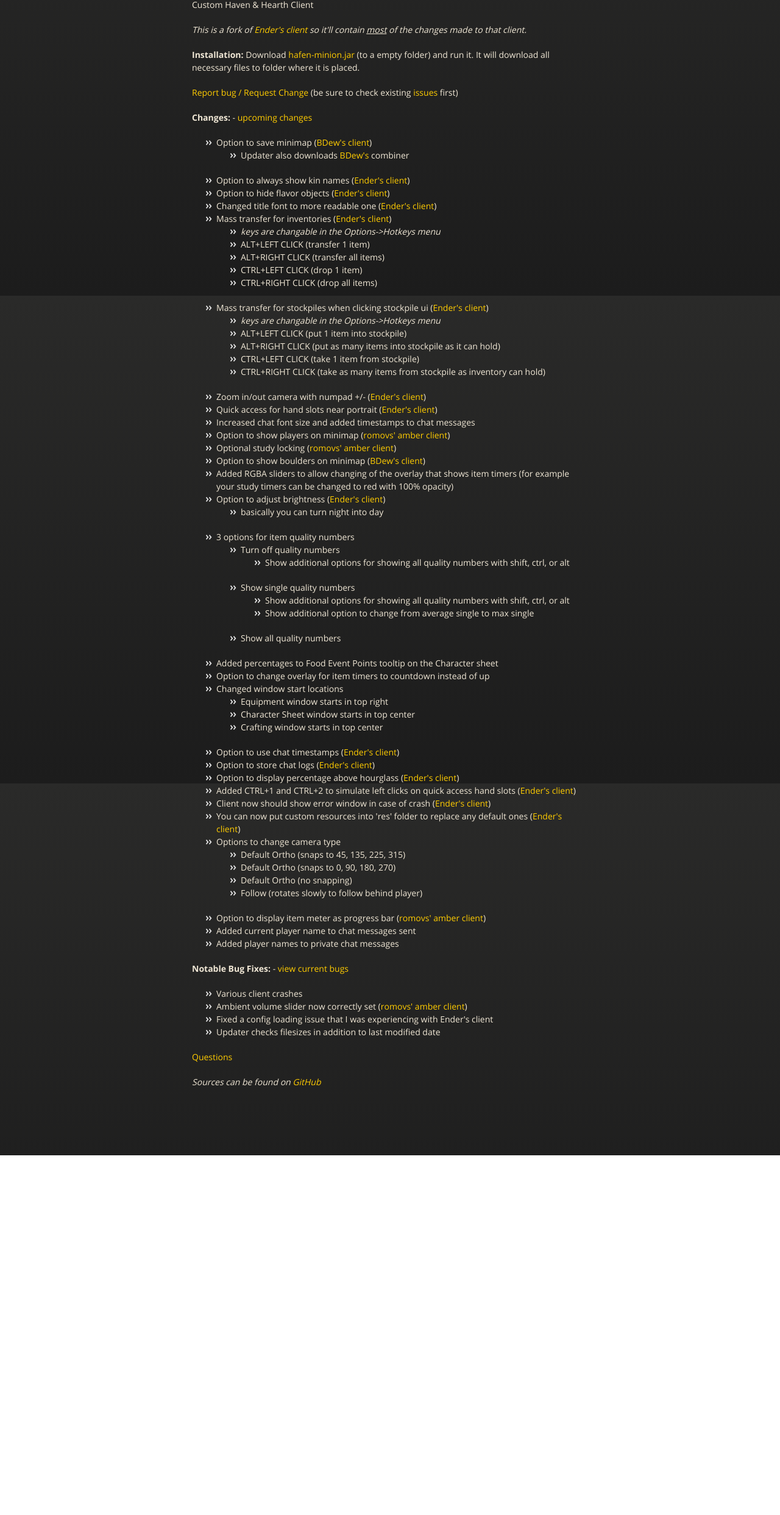
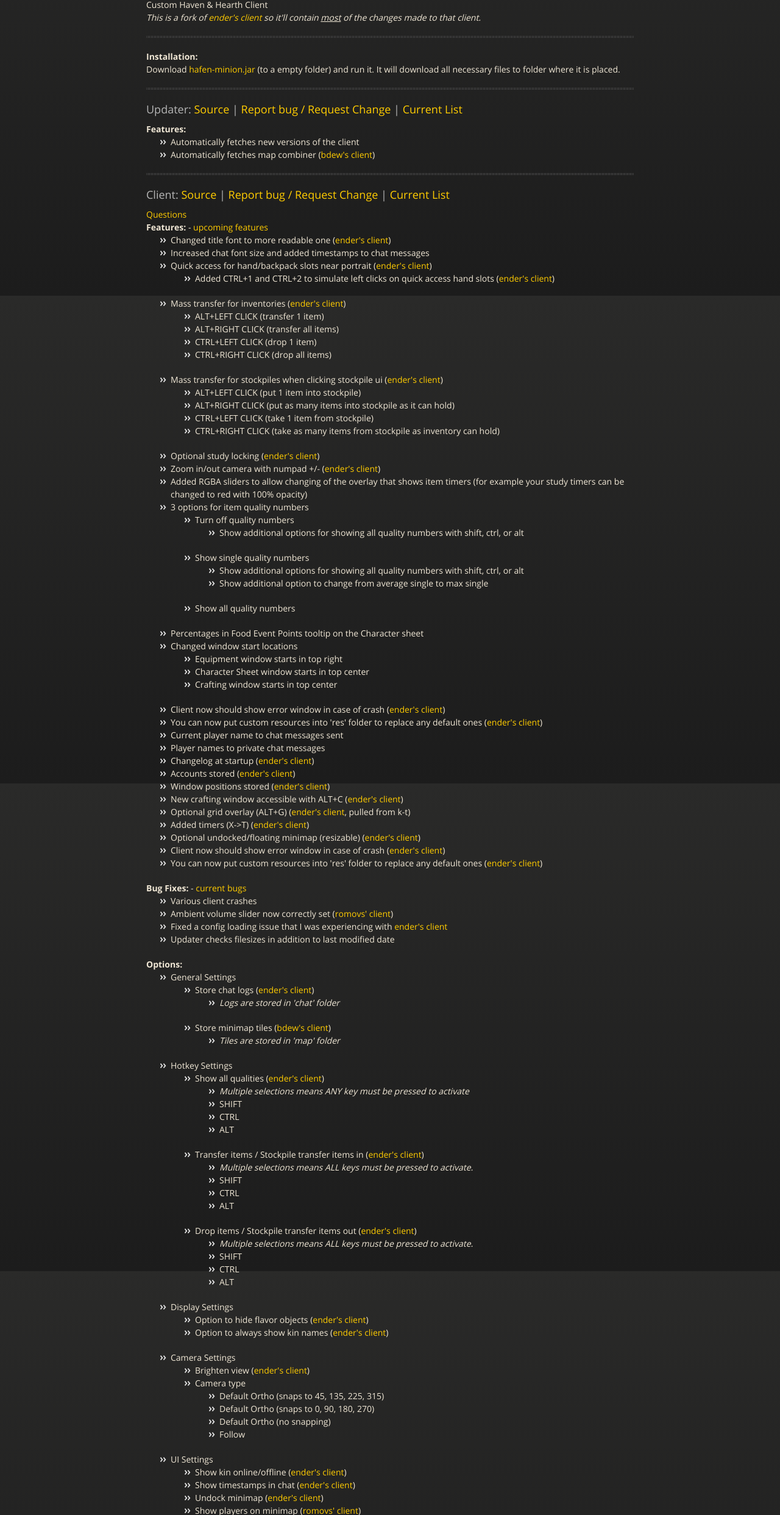
Before and after one commit to TheKrush/hafen-client-minion, a plain HTML site: page index.html in a window 1280 px wide. Shown: the part 315-2800 px from the top of the page at 61% size. Before the commit the page ends 2210 px from the top, so only its background shows below. Drawn offline with nearby package versions, Linux system fonts and the light colour scheme.

Commit message:
updating the information

```diff
--- a/index.html
+++ b/index.html
@@ -38,52 +38,56 @@
 				<h1>
 					<a id="hafen-client-minion" class="anchor" href="#hafen-client-minion" aria-hidden="true"><span class="octicon octicon-link"></span></a>hafen-client-minion
 				</h1>
-				<p>Custom Haven &amp; Hearth Client</p>
-				<p><em>This is a fork of <a href="http://www.havenandhearth.com/forum/viewtopic.php?f=49&amp;t=40754">Ender's client</a> so it'll contain <u>most</u> of the changes made to that client.</em></p>
-				<p><strong>Installation:</strong>
+				<p>
+					Custom Haven &amp; Hearth Client<br />
+					<em>This is a fork of <a href="http://www.havenandhearth.com/forum/viewtopic.php?f=49&amp;t=40754">ender's client</a> so it'll contain <u>most</u> of the changes made to that client.</em>
+				</p>
+				<hr />
+				<p>
+					<strong>Installation:</strong><br />
 					Download <a href="http://lostminions.org/havenandhearth/files/hafen-minion.jar">hafen-minion.jar</a> (to a empty folder) and run it. It will download all necessary files to folder where it is placed.
 				</p>
-				<p><a href="https://github.com/TheKrush/hafen-client-minion/issues/new">Report bug / Request Change</a> (be sure to check existing <a href="https://github.com/TheKrush/hafen-client-minion/issues/">issues</a> first)
-				<p><strong>Changes:</strong> - <a href="https://github.com/TheKrush/hafen-client-minion/issues?q=is%3Aopen+is%3Aissue+label%3Aenhancement">upcoming changes</a></p>
+				<hr />
+				<p>
+					<h3>Updater: <a href="https://github.com/TheKrush/hafen-minion">Source</a> | <a href="https://github.com/TheKrush/hafen-minion/issues/new">Report bug / Request Change</a> | <a href="https://github.com/TheKrush/hafen-minion/issues">Current List</a></h3>
+					<strong>Features:</strong><br />
 					<ul>
-					<li>Option to save minimap (<a href="http://www.havenandhearth.com/forum/viewtopic.php?f=49&amp;t=40945">BDew's client</a>)
+						<li>Automatically fetches new versions of the client</li>
+						<li>Automatically fetches map combiner (<a href="http://www.havenandhearth.com/forum/viewtopic.php?f=49&amp;t=40945">bdew's client</a>)</li>
+					</ul>
+				</p>
+				<hr />
+				<p>
+					<h3>Client: <a href="https://github.com/TheKrush/hafen-client">Source</a> | <a href="https://github.com/TheKrush/hafen-client/issues/new">Report bug / Request Change</a> | <a href="https://github.com/TheKrush/hafen-client/issues">Current List</a></h3>
+					<a href="https://github.com/TheKrush/hafen-client-minion/issues?q=issue+label%3Aquestion">Questions</a><br />
+					<strong>Features:</strong> - <a href="https://github.com/TheKrush/hafen-client-minion/issues?q=is%3Aopen+is%3Aissue+label%3Aenhancement">upcoming features</a><br />
 					<ul>
-							<li>Updater also downloads <a href="http://www.havenandhearth.com/forum/viewtopic.php?f=49&amp;t=40945">BDew's</a> combiner</li>
+						<li>Changed title font to more readable one (<a href="http://www.havenandhearth.com/forum/viewtopic.php?f=49&amp;t=40754">ender's client</a>)</li>
+						<li>Increased chat font size and added timestamps to chat messages</li>
+						<li>Quick access for hand/backpack slots near portrait (<a href="http://www.havenandhearth.com/forum/viewtopic.php?f=49&amp;t=40754">ender's client</a>)
+							<ul>
+								<li>Added CTRL+1 and CTRL+2 to simulate left clicks on quick access hand slots (<a href="http://www.havenandhearth.com/forum/viewtopic.php?f=49&amp;t=40754">ender's client</a>)</li>
 							</ul>
 						</li>
-					<li>Option to always show kin names (<a href="http://www.havenandhearth.com/forum/viewtopic.php?f=49&amp;t=40754">Ender's client</a>)</li>
-					<li>Option to hide flavor objects (<a href="http://www.havenandhearth.com/forum/viewtopic.php?f=49&amp;t=40754">Ender's client</a>)</li>
-					<li>Changed title font to more readable one (<a href="http://www.havenandhearth.com/forum/viewtopic.php?f=49&amp;t=40754">Ender's client</a>)</li>
-					<li>Mass transfer for inventories (<a href="http://www.havenandhearth.com/forum/viewtopic.php?f=49&amp;t=40754">Ender's client</a>)
+						<li>Mass transfer for inventories (<a href="http://www.havenandhearth.com/forum/viewtopic.php?f=49&amp;t=40754">ender's client</a>)
 							<ul>
-							<li><i>keys are changable in the Options->Hotkeys menu</i></li>
 								<li>ALT+LEFT CLICK (transfer 1 item)</li>
 								<li>ALT+RIGHT CLICK (transfer all items)</li>
 								<li>CTRL+LEFT CLICK (drop 1 item)</li>
 								<li>CTRL+RIGHT CLICK (drop all items)</li>
 							</ul>
 						</li>
-					<li>Mass transfer for stockpiles when clicking stockpile ui (<a href="http://www.havenandhearth.com/forum/viewtopic.php?f=49&amp;t=40754">Ender's client</a>)
+						<li>Mass transfer for stockpiles when clicking stockpile ui (<a href="http://www.havenandhearth.com/forum/viewtopic.php?f=49&amp;t=40754">ender's client</a>)
 							<ul>
-							<li><i>keys are changable in the Options->Hotkeys menu</i></li>
 								<li>ALT+LEFT CLICK (put 1 item into stockpile)</li>
 								<li>ALT+RIGHT CLICK (put as many items into stockpile as it can hold)</li>
 								<li>CTRL+LEFT CLICK (take 1 item from stockpile)</li>
 								<li>CTRL+RIGHT CLICK (take as many items from stockpile as inventory can hold)<br></li>
 							</ul>
 						</li>
-					<li>Zoom in/out camera with numpad +/- (<a href="http://www.havenandhearth.com/forum/viewtopic.php?f=49&amp;t=40754">Ender's client</a>)</li>
-					<li>Quick access for hand slots near portrait (<a href="http://www.havenandhearth.com/forum/viewtopic.php?f=49&amp;t=40754">Ender's client</a>)</li>
-					<li>Increased chat font size and added timestamps to chat messages</li>
-					<li>Option to show players on minimap (<a href="http://www.havenandhearth.com/forum/viewtopic.php?f=49&amp;t=40400">romovs' amber client</a>)</li>
-					<li>Optional study locking (<a href="http://www.havenandhearth.com/forum/viewtopic.php?f=49&amp;t=40400">romovs' amber client</a>)</li>
-					<li>Option to show boulders on minimap (<a href="http://www.havenandhearth.com/forum/viewtopic.php?f=49&amp;t=40945">BDew's client</a>)</li>
+						<li>Optional study locking (<a href="http://www.havenandhearth.com/forum/viewtopic.php?f=49&amp;t=40754">ender's client</a>)</li>
+						<li>Zoom in/out camera with numpad +/- (<a href="http://www.havenandhearth.com/forum/viewtopic.php?f=49&amp;t=40754">ender's client</a>)</li>
 						<li>Added RGBA sliders to allow changing of the overlay that shows item timers (for example your study timers can be changed to red with 100% opacity)</li>
-					<li>Option to adjust brightness (<a href="http://www.havenandhearth.com/forum/viewtopic.php?f=49&amp;t=40754">Ender's client</a>)
-						<ul>
-							<li>basically you can turn night into day</li>
-						</ul>
-					</li>
 						<li>3 options for item quality numbers
 							<ul>
 								<li>Turn off quality numbers
@@ -100,8 +104,7 @@
 								<li>Show all quality numbers</li>
 							</ul>
 						</li>
-					<li>Added percentages to Food Event Points tooltip on the Character sheet</li>
-					<li>Option to change overlay for item timers to countdown instead of up</li>
+						<li>Percentages in Food Event Points tooltip on the Character sheet</li>
 						<li>Changed window start locations
 							<ul>
 								<li>Equipment window starts in top right</li>
@@ -109,32 +112,140 @@
 								<li>Crafting window starts in top center</li>
 							</ul>
 						</li>
-					<li>Option to use chat timestamps (<a href="http://www.havenandhearth.com/forum/viewtopic.php?f=49&amp;t=40754">Ender's client</a>)</li>
-					<li>Option to store chat logs (<a href="http://www.havenandhearth.com/forum/viewtopic.php?f=49&amp;t=40754">Ender's client</a>)</li>
-					<li>Option to display percentage above hourglass (<a href="http://www.havenandhearth.com/forum/viewtopic.php?f=49&amp;t=40754">Ender's client</a>)</li>
-					<li>Added CTRL+1 and CTRL+2 to simulate left clicks on quick access hand slots (<a href="http://www.havenandhearth.com/forum/viewtopic.php?f=49&amp;t=40754">Ender's client</a>)</li>
-					<li>Client now should show error window in case of crash (<a href="http://www.havenandhearth.com/forum/viewtopic.php?f=49&amp;t=40754">Ender's client</a>)</li>
-					<li>You can now put custom resources into 'res' folder to replace any default ones (<a href="http://www.havenandhearth.com/forum/viewtopic.php?f=49&amp;t=40754">Ender's client</a>)</li>
-					<li>Options to change camera type
+						<li>Client now should show error window in case of crash (<a href="http://www.havenandhearth.com/forum/viewtopic.php?f=49&amp;t=40754">ender's client</a>)</li>
+						<li>You can now put custom resources into 'res' folder to replace any default ones (<a href="http://www.havenandhearth.com/forum/viewtopic.php?f=49&amp;t=40754">ender's client</a>)</li>
+						<li>Current player name to chat messages sent</li>
+						<li>Player names to private chat messages</li>
+						<li>Changelog at startup (<a href="http://www.havenandhearth.com/forum/viewtopic.php?f=49&amp;t=40754">ender's client</a>)</li>
+						<li>Accounts stored (<a href="http://www.havenandhearth.com/forum/viewtopic.php?f=49&amp;t=40754">ender's client</a>)</li>
+						<li>Window positions stored (<a href="http://www.havenandhearth.com/forum/viewtopic.php?f=49&amp;t=40754">ender's client</a>)</li>
+						<li>New crafting window accessible with ALT+C (<a href="http://www.havenandhearth.com/forum/viewtopic.php?f=49&amp;t=40754">ender's client</a>)</li>
+						<li>Optional grid overlay (ALT+G)  (<a href="http://www.havenandhearth.com/forum/viewtopic.php?f=49&amp;t=40754">ender's client</a>, pulled from k-t)</li>
+						<li>Added timers (X->T)  (<a href="http://www.havenandhearth.com/forum/viewtopic.php?f=49&amp;t=40754">ender's client</a>)</li>
+						<li>Optional undocked/floating minimap (resizable) (<a href="http://www.havenandhearth.com/forum/viewtopic.php?f=49&amp;t=40754">ender's client</a>)</li>
+						<li>Client now should show error window in case of crash (<a href="http://www.havenandhearth.com/forum/viewtopic.php?f=49&amp;t=40754">ender's client</a>)</li>
+						<li>You can now put custom resources into 'res' folder to replace any default ones (<a href="http://www.havenandhearth.com/forum/viewtopic.php?f=49&amp;t=40754">ender's client</a>)</li>
+					</ul>
+					<strong>Bug Fixes:</strong> - <a href="https://github.com/TheKrush/hafen-client-minion/issues?q=is%3Aopen+is%3Aissue+label%3Abug">current bugs</a><br />
+					<ul>
+						<li>Various client crashes</li>
+						<li>Ambient volume slider now correctly set (<a href="http://www.havenandhearth.com/forum/viewtopic.php?f=49&amp;t=40400">romovs' client</a>)</li>
+						<li>Fixed a config loading issue that I was experiencing with <a href="http://www.havenandhearth.com/forum/viewtopic.php?f=49&amp;t=40754">ender's client</a></li>
+						<li>Updater checks filesizes in addition to last modified date</li>
+					</ul>
+					<strong>Options:</strong><br />
+					<ul>
+						<li>General Settings
+							<ul>
+								<li>Store chat logs (<a href="http://www.havenandhearth.com/forum/viewtopic.php?f=49&amp;t=40754">ender's client</a>)
+									<ul>
+										<li><i>Logs are stored in 'chat' folder</i></li>
+									</ul>
+								</li>
+								<li>Store minimap tiles (<a href="http://www.havenandhearth.com/forum/viewtopic.php?f=49&amp;t=40945">bdew's client</a>)
+									<ul>
+										<li><i>Tiles are stored in 'map' folder</i></li>
+									</ul>
+								</li>
+							</ul>
+						</li>
+						<li>Hotkey Settings
+							<ul>
+								<li>Show all qualities (<a href="http://www.havenandhearth.com/forum/viewtopic.php?f=49&amp;t=40754">ender's client</a>)
+									<ul>
+										<li><i>Multiple selections means ANY key must be pressed to activate</i></li>
+										<li>SHIFT</li>
+										<li>CTRL</li>
+										<li>ALT</li>
+									</ul>
+								</li>
+								<li>Transfer items / Stockpile transfer items in (<a href="http://www.havenandhearth.com/forum/viewtopic.php?f=49&amp;t=40754">ender's client</a>)
+									<ul>
+										<li><i>Multiple selections means ALL keys must be pressed to activate.</i></li>
+										<li>SHIFT</li>
+										<li>CTRL</li>
+										<li>ALT</li>
+									</ul>
+								</li>
+								<li>Drop items / Stockpile transfer items out (<a href="http://www.havenandhearth.com/forum/viewtopic.php?f=49&amp;t=40754">ender's client</a>)
+									<ul>
+										<li><i>Multiple selections means ALL keys must be pressed to activate.</i></li>
+										<li>SHIFT</li>
+										<li>CTRL</li>
+										<li>ALT</li>
+									</ul>
+								</li>
+							</ul>
+						</li>
+						<li>Display Settings
+							<ul>
+								<li>Option to hide flavor objects (<a href="http://www.havenandhearth.com/forum/viewtopic.php?f=49&amp;t=40754">ender's client</a>)</li>
+								<li>Option to always show kin names (<a href="http://www.havenandhearth.com/forum/viewtopic.php?f=49&amp;t=40754">ender's client</a>)</li>
+							</ul>
+						</li>
+						<li>Camera Settings
+							<ul>
+								<li>Brighten view (<a href="http://www.havenandhearth.com/forum/viewtopic.php?f=49&amp;t=40754">ender's client</a>)</li>
+								<li>Camera type
 									<ul>
 										<li>Default Ortho (snaps to 45, 135, 225, 315)</li>
 										<li>Default Ortho (snaps to 0, 90, 180, 270)</li>
 										<li>Default Ortho (no snapping)</li>
-							<li>Follow (rotates slowly to follow behind player)</li>
+										<li>Follow</li>
 									</ul>
 								</li>
-					<li>Option to display item meter as progress bar (<a href="http://www.havenandhearth.com/forum/viewtopic.php?f=49&amp;t=40400">romovs' amber client</a>)</li>
-					<li>Added current player name to chat messages sent</li>
-					<li>Added player names to private chat messages</li>
 							</ul>
-				<p><strong>Notable Bug Fixes:</strong> - <a href="https://github.com/TheKrush/hafen-client-minion/issues?q=is%3Aopen+is%3Aissue+label%3Abug">view current bugs</a></p>
+						</li>
+						<li>UI Settings
 							<ul>
-					<li>Various client crashes</li>
-					<li>Ambient volume slider now correctly set (<a href="http://www.havenandhearth.com/forum/viewtopic.php?f=49&amp;t=40400">romovs' amber client</a>)</li>
-					<li>Fixed a config loading issue that I was experiencing with Ender's client</li>
-					<li>Updater checks filesizes in addition to last modified date</li>
+								<li>Show kin online/offline (<a href="http://www.havenandhearth.com/forum/viewtopic.php?f=49&amp;t=40754">ender's client</a>)</li>
+								<li>Show timestamps in chat (<a href="http://www.havenandhearth.com/forum/viewtopic.php?f=49&amp;t=40754">ender's client</a>)</li>
+								<li>Undock minimap (<a href="http://www.havenandhearth.com/forum/viewtopic.php?f=49&amp;t=40754">ender's client</a>)</li>
+								<li>Show players on minimap (<a href="http://www.havenandhearth.com/forum/viewtopic.php?f=49&amp;t=40400">romovs' client</a>)</li>
+								<li>Item qualities
+									<ul>
+										<li>Do not show quality</li>
+										<li>Show single quality</li>
+										<li>Show all qualities</li>
 									</ul>
-				<p><a href="https://github.com/TheKrush/hafen-client-minion/issues?q=issue+label%3Aquestion">Questions</a></p>
+								</li>
+								<li>Show single quality as max
+									<ul>
+										<li><i>If checked will show single value quality as maximum of all qualities, instead of average</i></li>
+									</ul>
+								</li>
+								<li>Show percentage above hourglass (<a href="http://www.havenandhearth.com/forum/viewtopic.php?f=49&amp;t=40754">ender's client</a>)</li>
+								<li>Item meter as progress bar (<a href="http://www.havenandhearth.com/forum/viewtopic.php?f=49&amp;t=40400">romovs' client</a>)
+									<ul>
+										<li><i>If checked all item progress meters be shown as bars at the top of the item icon</i></li>
+									</ul>
+								</li>
+								<li>Item meter countdown
+									<ul>
+										<li><i>If checked all item progress meters will start full and empty over time</i></li>
+									</ul>
+								</li>
+								<li>Item meter
+									<ul>
+										<li>R</li>
+										<li>G</li>
+										<li>B</li>
+										<li>A</li>
+									</ul>
+								</li>
+								<li>Show boulders</li>
+								<li>Show bushes</li>
+								<li>Show trees</li>
+							</ul>
+						</li>
+					</ul>
+				</p>
+				<hr />
+				<p>
+					<h3>Combiner: <a href="https://github.com/TheKrush/hafen-map-combiner">Source</a> | <a href="https://github.com/TheKrush/hafen-map-combiner/issues/new">Report bug / Request Change</a> | <a href="https://github.com/TheKrush/hafen-map-combiner/issues">Current List</a></h3>
+					<strong>Features:</strong><br />
+				</p>
+				<hr />
 				<p><em>Sources can be found on <a href="https://github.com/TheKrush/hafen-client-minion">GitHub</a></em></p>
 			</section>
 		</div>
--- a/stylesheets/styles.css
+++ b/stylesheets/styles.css
@@ -605,7 +605,7 @@ strong {
 }
 
 .wrapper {
-  max-width: 650px;
+  max-width: 800px;
   margin: 0 auto;
   position: relative;
   padding: 0 20px;
@@ -781,7 +781,7 @@ dt {
 }
 
 section {
-  max-width: 650px;
+  max-width: 800px;
   padding: 30px 0px 50px 0px;
   margin: 20px 0;
   margin-top: 70px;
```
Lines whose indentation alone changed are shown as unchanged.
